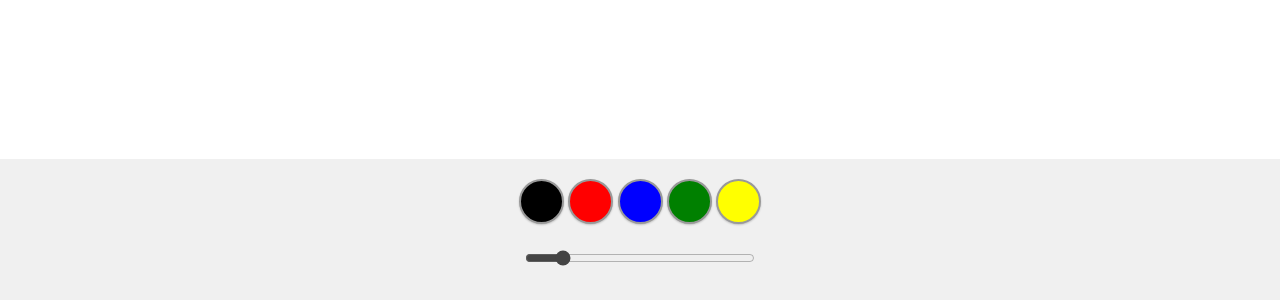
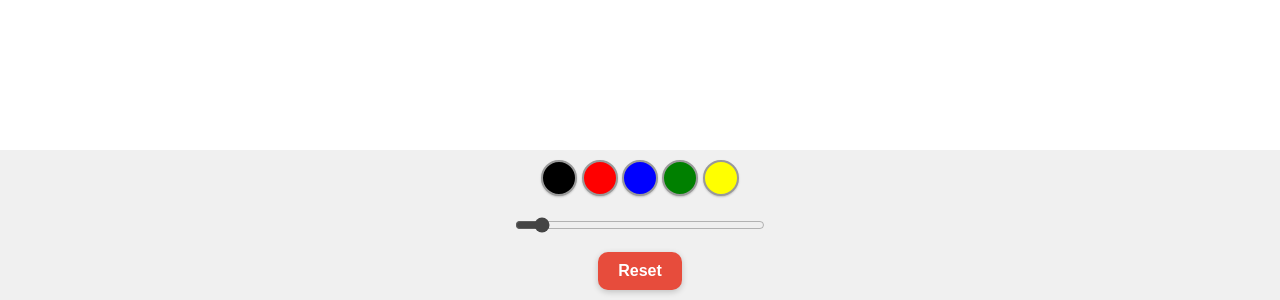
Before and after one commit to alillje/paint-web-app, a plain HTML site: page index.html in a window 1280 px wide. Shown: the part 500-800 px from the top of the page. Drawn offline with Linux system fonts and the light colour scheme.

Commit message:
Styling for safari, reset btn

```diff
--- a/css/styles.css
+++ b/css/styles.css
@@ -9,7 +9,7 @@ html, body {
 }
 
 .controls {
-  padding: 20px;
+  padding: 10px;
   background: #f0f0f0;
   display: flex;
   flex-direction: column;
@@ -19,15 +19,15 @@ html, body {
 
 .controls input[type="range"] {
   vertical-align: middle;
-  height: 10px;
-  width: 200px;
+  height: 30px;
+  width: 250px;
   accent-color: #444;
-  padding: 15px;
+  touch-action: none;
 }
 
 .color-btn {
-  aspect-ratio: 1 / 1;
-  width: 45px;
+  width: 36px;
+  height: 36px;
   border: 2px solid #999;
   border-radius: 50%;
   cursor: pointer;
@@ -35,11 +35,32 @@ html, body {
   box-shadow: 0 1px 2px rgba(0,0,0,0.2);
   padding: 0;
   display: inline-block;
+  -webkit-appearance: none;
+  appearance: none;
+  background-clip: padding-box;
 }
 
 .color-btn:hover {
   transform: scale(1.1);
   box-shadow: 0 2px 4px rgba(0,0,0,0.3);
+}
+
+button.reset-btn {
+  padding: 10px 20px;
+  background-color: #e74c3c;
+  color: white;
+  border: none;
+  border-radius: 10px;
+  cursor: pointer;
+  font-size: 16px;
+  font-weight: bold;
+  transition: background-color 0.2s, transform 0.1s;
+  box-shadow: 0 2px 6px rgba(0, 0, 0, 0.2);
+}
+
+button.reset-btn:hover {
+  background-color: #c0392b;
+  transform: scale(1.05);
 }
 
 canvas {
--- a/index.html
+++ b/index.html
@@ -18,6 +18,8 @@
       <button class="color-btn" style="background: yellow" data-color="yellow"></button>
     </div>
     <input type="range" id="brushSize" min="1" max="50" value="5" />
+    <button class="reset-btn" id="resetCanvas">Reset</button>
+
   </div>
   <script src="js/app.js"></script>
 </body>
--- a/js/app.js
+++ b/js/app.js
@@ -87,3 +87,7 @@ function drawDot(x, y) {
   ctx.arc(x, y, brushSize / 2, 0, Math.PI * 2);
   ctx.fill();
 }
+
+document.getElementById("resetCanvas").addEventListener("click", () => {
+  ctx.clearRect(0, 0, canvas.width, canvas.height);
+});
```
